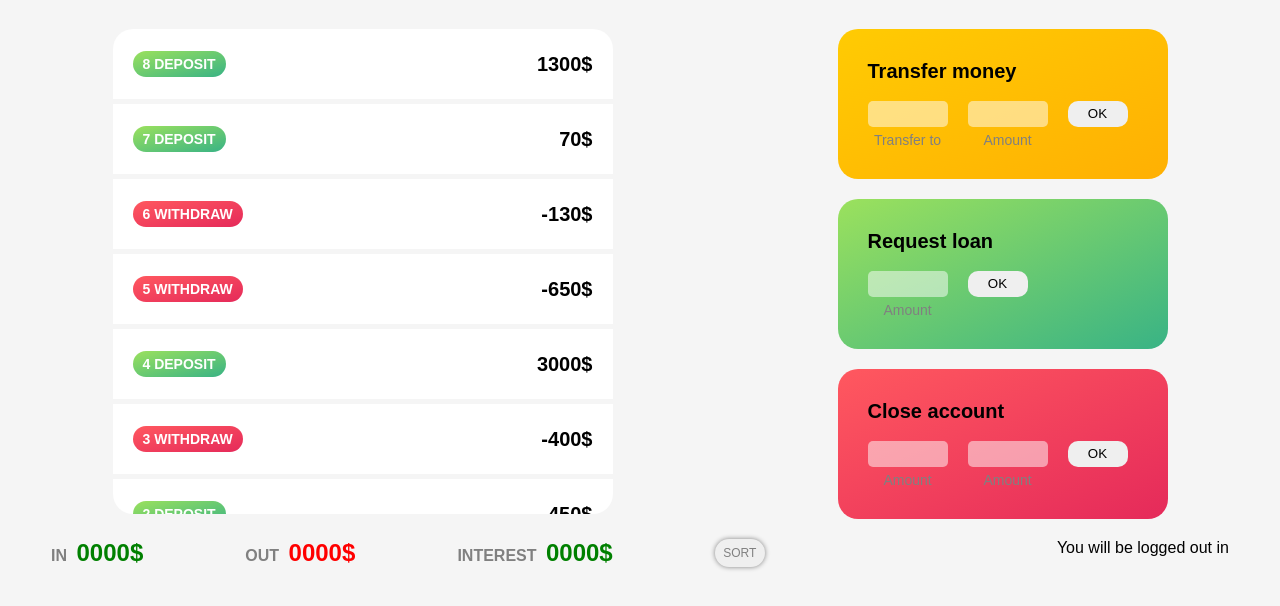
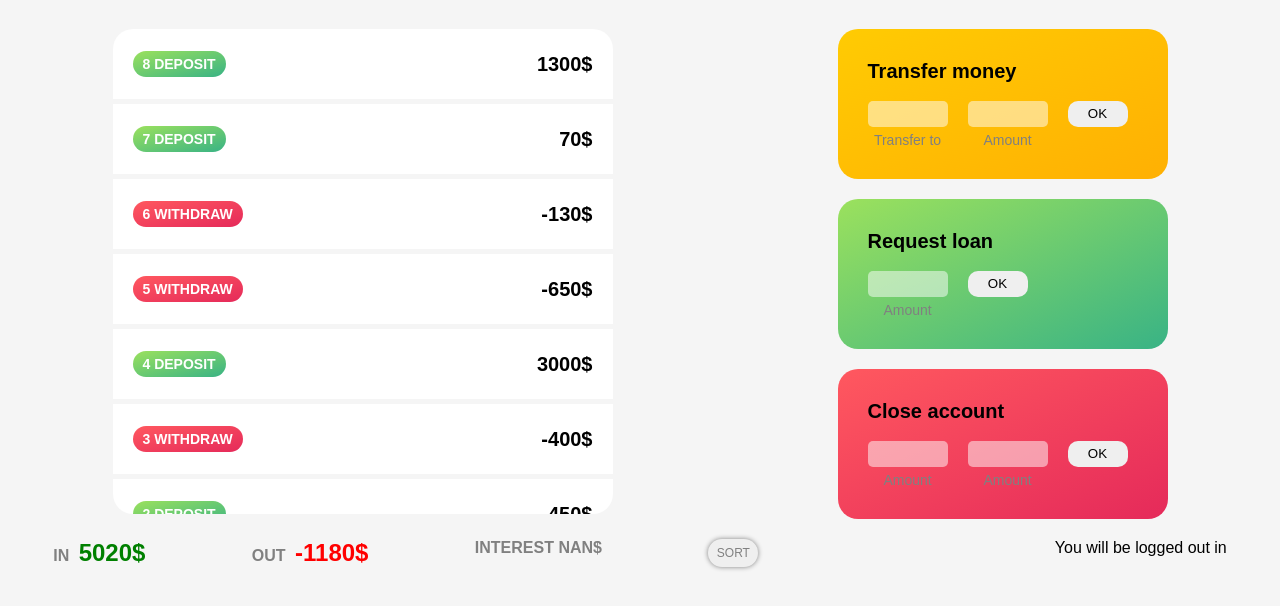
Before and after one commit to ItsMeCineQ/Bankist_app, a plain HTML site: page index.html in a window 1280 px wide. Shown: the part 194-800 px from the top of the page. Drawn offline with Linux system fonts and the light colour scheme.

Commit message:
added deposit and withdrawal balance functions

```diff
--- a/index.html
+++ b/index.html
@@ -94,7 +94,7 @@
             </div>
             <div class="interest">
                 interest
-                <span class="interest_value">0000$</span>
+                <span class="value_interest">0000$</span>
             </div>
             <button class="sort">sort</button>
             <div class="logout">You will be logged out in </div>
--- a/main.js
+++ b/main.js
@@ -33,9 +33,9 @@ const accounts = [account1, account2, account3, account4];
 const labelWelcome = document.querySelector('.welcome');
 const labelDate = document.querySelector('.date');
 const labelBalance = document.querySelector('.current-balance');
-const labelSumIn = document.querySelector('.summary_value-in');
-const labelSumOut = document.querySelector('.summary_value-out');
-const labelSumInterest = document.querySelector('.summary_value-interest');
+const labelSumIn = document.querySelector('.value_in');
+const labelSumOut = document.querySelector('.value_out');
+const labelSumInterest = document.querySelector('.value_interest');
 const labelTimer = document.querySelector('.timer');
 
 const containerApp = document.querySelector('.app');
@@ -79,11 +79,28 @@ const calcDisplayBalance = function(movements){
 };
 calcDisplayBalance(account1.movements);
 
+const displayDepositBalance = function(movements){
+    const balance = movements.filter(mov => mov > 0).reduce((acc, mov) => acc+mov, 0);
+    labelSumIn.innerHTML = `${balance}$`;
+};
+displayDepositBalance(account1.movements);
+
+const displayWithdrawalBalance = function(movements){
+    const balance = movements.filter(mov => mov < 0).reduce((acc, mov) => acc+mov, 0);
+    labelSumOut.innerHTML = `${balance}$`;
+};
+displayWithdrawalBalance(account1.movements);
+
+const interestBalance = function(acc){
+    const balance = acc.interestRate * displayDepositBalance(acc.movements);
+    labelSumInterest.innerHTML = `${balance}$`;
+};
+interestBalance(account1);
+
 const createUsernames = function(accounts){
     accounts.forEach(function(acc){
         acc.username = acc.owner.toLowerCase().split(' ').map(name => name[0]).join('');
     });
-
 };
 createUsernames(accounts);
 console.log(accounts);
```
